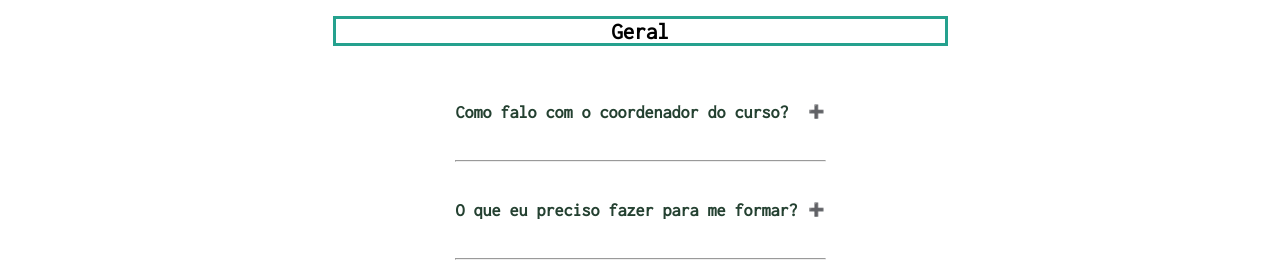
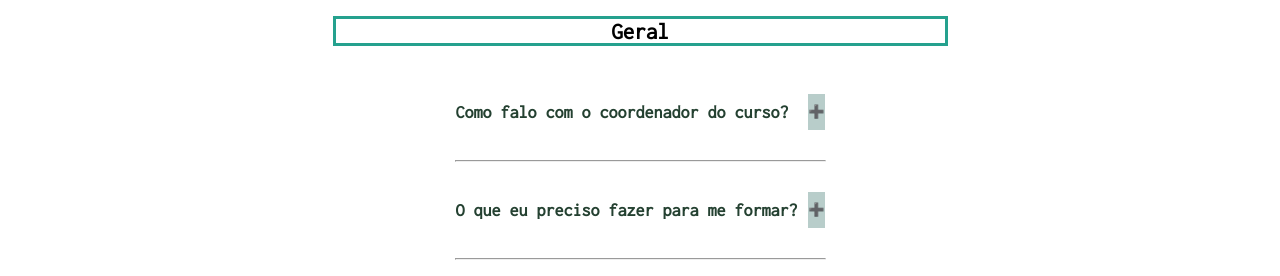
Before and after one commit to laryferreira/laryferreira.github.io, a plain HTML site: page faqengcomp/index.html in a window 1280 px wide. Shown: the part 524-800 px from the top of the page. Drawn offline with Linux system fonts and the light colour scheme; a web font is replaced by a local one.

Commit message:
Update style.css

```diff
--- a/styles/style.css
+++ b/styles/style.css
@@ -114,7 +114,7 @@
 }
 .faq_page:after {
     content: '\02795';
-
+    background-color: #b8cdca;
     font-size: 13px;
     color: rgb(73, 73, 73);
     float: right;
```
